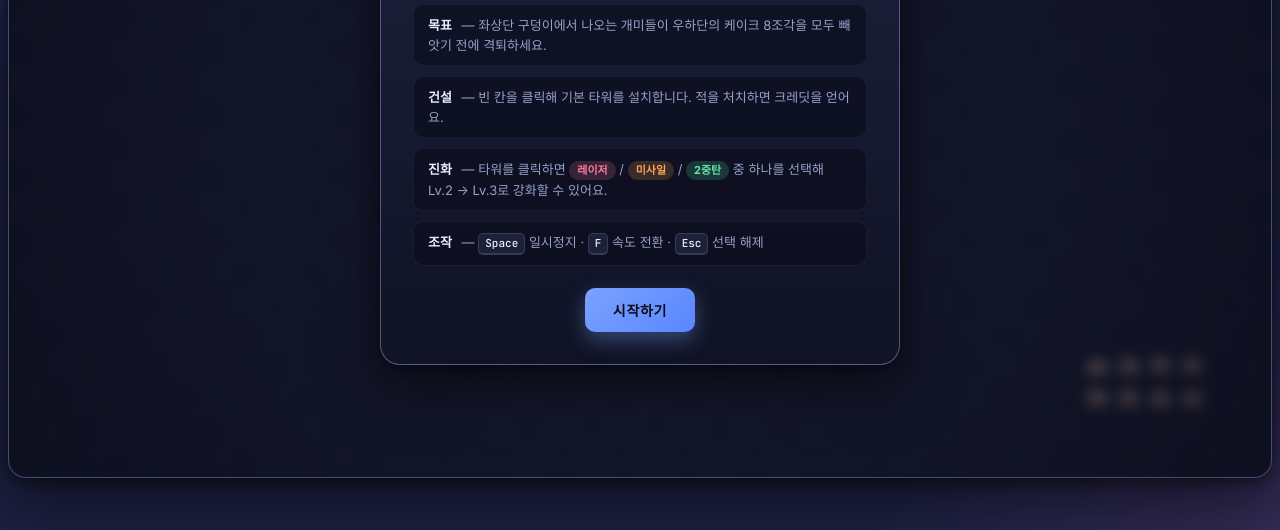
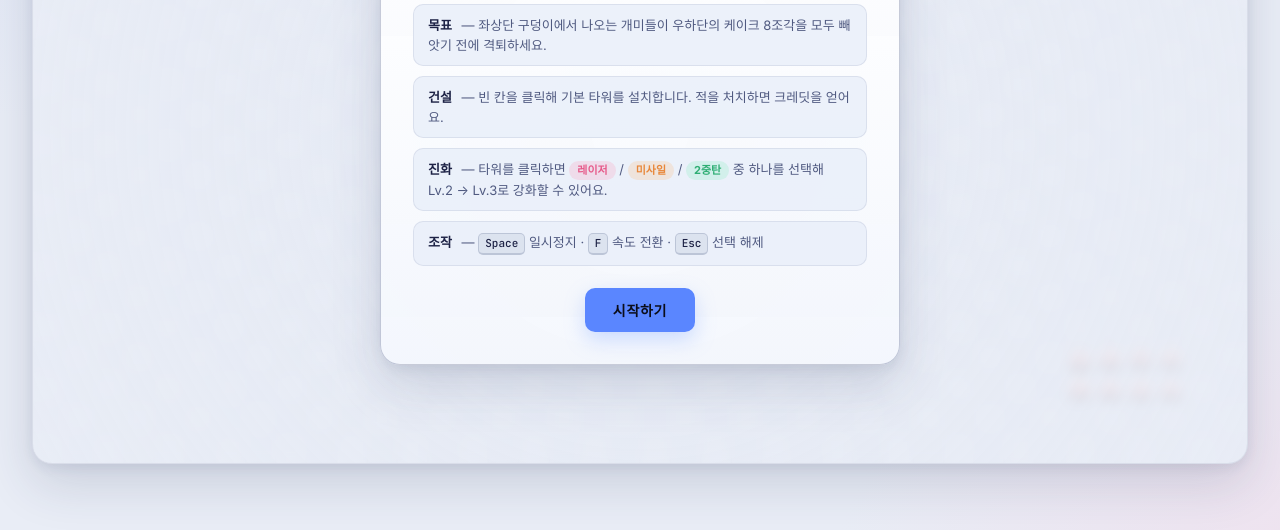
Before and after one commit to gogakaka/ant-cake-defense, a plain HTML site: page index.html in a window 1280 px wide. Shown: the part 270-800 px from the top of the page. Drawn offline with Linux system fonts and the light colour scheme.

Commit message:
Switch to light theme and add padding around the stage
Page padding grows from 8px to 32px so the game no longer presses against
the viewport edges. The whole palette inverts to a light tone: backgrounds
become near-white with soft blue mist behind the stage, HUD and popup cards
are now frosted white glass, canvas grid shifts to light blue-gray, and
text/border rgba values are rewritten for a light-on-dark-text surface.

```diff
--- a/src/constants.js
+++ b/src/constants.js
@@ -27,9 +27,9 @@ const CAKE_POSITIONS = [
 // Palette (canvas-side)
 // ============================================================
 const COLORS = {
-  gridLine: 'rgba(180, 195, 240, 0.08)',
-  gridEven: '#272c50',
-  gridOdd: '#2a2f55',
+  gridLine: 'rgba(60, 74, 120, 0.12)',
+  gridEven: '#dde3f0',
+  gridOdd: '#e4e9f3',
   nestRing: '#5a3c20',
   nestPit: '#1a0f08',
   cakeBase: '#f4c2c2',
@@ -38,11 +38,11 @@ const COLORS = {
   cakeCherry: '#d94a4a',
   antBody: '#2a1a0f',
   antAccent: '#6b3f1f',
-  pathPreview: 'rgba(255, 255, 255, 0.06)',
-  rangeOk: 'rgba(94, 230, 168, 0.18)',
-  rangeOkBorder: 'rgba(94, 230, 168, 0.6)',
-  rangeBad: 'rgba(255, 107, 107, 0.18)',
-  rangeBadBorder: 'rgba(255, 107, 107, 0.6)',
+  pathPreview: 'rgba(60, 74, 120, 0.06)',
+  rangeOk: 'rgba(47, 174, 116, 0.18)',
+  rangeOkBorder: 'rgba(47, 174, 116, 0.6)',
+  rangeBad: 'rgba(224, 88, 90, 0.18)',
+  rangeBadBorder: 'rgba(224, 88, 90, 0.6)',
 };
 
 // ============================================================
--- a/src/game.js
+++ b/src/game.js
@@ -392,7 +392,7 @@ class Game {
   render() {
     const ctx = this.ctx;
     ctx.save();
-    ctx.fillStyle = '#1e2244';
+    ctx.fillStyle = '#cfd6e4';
     ctx.fillRect(0, 0, W, H);
 
     if (this.shake > 0) {
@@ -555,7 +555,7 @@ class Game {
     if (!shortest) return;
     const ctx = this.ctx;
     ctx.save();
-    ctx.strokeStyle = 'rgba(255, 255, 255, 0.055)';
+    ctx.strokeStyle = 'rgba(60, 74, 120, 0.09)';
     ctx.lineWidth = 14;
     ctx.lineCap = 'round';
     ctx.lineJoin = 'round';
--- a/style.css
+++ b/style.css
@@ -1,21 +1,22 @@
 :root {
-  --bg-0: #1c2040;
-  --bg-1: #272b4d;
-  --bg-2: #30355c;
-  --panel: rgba(38, 43, 75, 0.85);
-  --panel-border: rgba(176, 190, 240, 0.22);
-  --panel-border-strong: rgba(176, 190, 240, 0.4);
-  --text: #e7ecff;
-  --text-dim: #96a1c7;
-  --text-mute: #6c7597;
-  --accent: #7aa2ff;
-  --gold: #ffc857;
-  --pink: #ff7aa0;
-  --orange: #ffa452;
-  --green: #5ee6a8;
-  --red: #ff6b6b;
-  --shadow-lg: 0 20px 60px rgba(0, 0, 0, 0.55), 0 4px 12px rgba(0, 0, 0, 0.4);
-  --shadow-md: 0 10px 30px rgba(0, 0, 0, 0.45);
+  --bg-0: #e9edf6;
+  --bg-1: #f3f5fb;
+  --bg-2: #ffffff;
+  --panel: rgba(255, 255, 255, 0.82);
+  --panel-solid: #ffffff;
+  --panel-border: rgba(60, 74, 120, 0.14);
+  --panel-border-strong: rgba(60, 74, 120, 0.28);
+  --text: #1e2346;
+  --text-dim: #505a80;
+  --text-mute: #7b84a6;
+  --accent: #5a86ff;
+  --gold: #d89530;
+  --pink: #e65a8a;
+  --orange: #e8873a;
+  --green: #2fae74;
+  --red: #e0585a;
+  --shadow-lg: 0 20px 50px rgba(40, 50, 90, 0.16), 0 4px 12px rgba(40, 50, 90, 0.08);
+  --shadow-md: 0 10px 26px rgba(40, 50, 90, 0.12);
 }
 
 * { box-sizing: border-box; }
@@ -25,8 +26,8 @@ html, body {
   padding: 0;
   height: 100%;
   background:
-    radial-gradient(1200px 800px at 20% -10%, #353a6a 0%, transparent 60%),
-    radial-gradient(1000px 700px at 110% 110%, #3e2f5c 0%, transparent 55%),
+    radial-gradient(1200px 800px at 20% -10%, #d8e0f5 0%, transparent 62%),
+    radial-gradient(1000px 700px at 110% 110%, #f0dfed 0%, transparent 58%),
     var(--bg-0);
   color: var(--text);
   font-family: 'Inter', 'Segoe UI', system-ui, -apple-system, sans-serif;
@@ -41,16 +42,16 @@ html, body {
   display: flex;
   align-items: center;
   justify-content: center;
-  padding: 8px;
+  padding: 32px;
 }
 
 #stage {
   position: relative;
   aspect-ratio: 1600 / 880;
   width: 100%;
-  max-width: calc((100vh - 16px) * 1600 / 880);
-  max-height: calc(100vh - 16px);
-  border-radius: 18px;
+  max-width: calc((100vh - 64px) * 1600 / 880);
+  max-height: calc(100vh - 64px);
+  border-radius: 20px;
   overflow: hidden;
   box-shadow: var(--shadow-lg);
   background: var(--bg-1);
@@ -78,7 +79,7 @@ html, body {
   gap: 10px;
   padding: 8px 12px;
   border-radius: 14px;
-  background: linear-gradient(180deg, rgba(27, 31, 56, 0.88), rgba(20, 23, 41, 0.82));
+  background: linear-gradient(180deg, rgba(255, 255, 255, 0.92), rgba(245, 247, 253, 0.88));
   backdrop-filter: blur(12px);
   -webkit-backdrop-filter: blur(12px);
   border: 1px solid var(--panel-border);
@@ -93,8 +94,8 @@ html, body {
   min-width: 96px;
   padding: 6px 14px;
   border-radius: 10px;
-  background: rgba(10, 12, 26, 0.55);
-  border: 1px solid rgba(148, 163, 220, 0.08);
+  background: rgba(234, 239, 250, 0.88);
+  border: 1px solid rgba(60, 74, 120, 0.1);
   transition: border-color 0.2s ease, background 0.2s ease;
 }
 
@@ -142,9 +143,9 @@ html, body {
   margin-top: 6px;
   height: 8px;
   border-radius: 4px;
-  background: rgba(10, 12, 26, 0.6);
+  background: rgba(234, 239, 250, 0.9);
   overflow: hidden;
-  border: 1px solid rgba(148, 163, 220, 0.08);
+  border: 1px solid rgba(60, 74, 120, 0.1);
 }
 
 .wave-bar-fill {
@@ -173,7 +174,7 @@ html, body {
   height: 42px;
   border-radius: 10px;
   border: 1px solid var(--panel-border);
-  background: rgba(10, 12, 26, 0.6);
+  background: rgba(234, 239, 250, 0.9);
   color: var(--text);
   cursor: pointer;
   display: flex;
@@ -188,15 +189,15 @@ html, body {
 .icon-btn svg { fill: currentColor; }
 
 .icon-btn:hover {
-  background: rgba(122, 162, 255, 0.18);
+  background: rgba(90, 134, 255, 0.14);
   border-color: var(--accent);
-  color: #fff;
+  color: var(--accent);
 }
 
 .icon-btn.active {
-  background: rgba(122, 162, 255, 0.25);
+  background: rgba(90, 134, 255, 0.2);
   border-color: var(--accent);
-  color: #fff;
+  color: var(--accent);
 }
 
 /* ============ Popup (placement/upgrade) ============ */
@@ -206,7 +207,7 @@ html, body {
   min-width: 260px;
   padding: 14px;
   border-radius: 14px;
-  background: linear-gradient(180deg, rgba(28, 32, 58, 0.96), rgba(19, 22, 40, 0.96));
+  background: linear-gradient(180deg, rgba(255, 255, 255, 0.98), rgba(246, 249, 254, 0.96));
   border: 1px solid var(--panel-border-strong);
   box-shadow: var(--shadow-lg);
   backdrop-filter: blur(14px);
@@ -229,7 +230,7 @@ html, body {
   transform: translateX(-50%) rotate(45deg);
   width: 12px;
   height: 12px;
-  background: rgba(28, 32, 58, 0.96);
+  background: rgba(255, 255, 255, 0.98);
   border-left: 1px solid var(--panel-border-strong);
   border-top: 1px solid var(--panel-border-strong);
 }
@@ -241,8 +242,8 @@ html, body {
   width: 26px;
   height: 26px;
   border-radius: 7px;
-  border: 1px solid rgba(148, 163, 220, 0.12);
-  background: rgba(10, 12, 26, 0.55);
+  border: 1px solid rgba(60, 74, 120, 0.14);
+  background: rgba(234, 239, 250, 0.88);
   color: var(--text-dim);
   cursor: pointer;
   display: flex;
@@ -275,7 +276,7 @@ html, body {
   padding: 10px;
   padding-right: 38px;
   border-radius: 10px;
-  background: rgba(10, 12, 26, 0.6);
+  background: rgba(234, 239, 250, 0.9);
   margin-bottom: 10px;
 }
 
@@ -283,7 +284,7 @@ html, body {
   width: 36px; height: 36px; border-radius: 8px;
   display: flex; align-items: center; justify-content: center;
   font-size: 18px;
-  background: rgba(255,255,255,0.05);
+  background: rgba(90, 134, 255, 0.1);
 }
 
 .tower-stats {
@@ -296,8 +297,8 @@ html, body {
 .tower-stat {
   padding: 6px 8px;
   border-radius: 8px;
-  background: rgba(10, 12, 26, 0.5);
-  border: 1px solid rgba(148, 163, 220, 0.08);
+  background: rgba(234, 239, 250, 0.85);
+  border: 1px solid rgba(60, 74, 120, 0.1);
   text-align: center;
 }
 
@@ -326,7 +327,7 @@ html, body {
   padding: 10px 10px;
   border-radius: 10px;
   border: 1px solid var(--panel-border);
-  background: rgba(10, 12, 26, 0.6);
+  background: rgba(234, 239, 250, 0.9);
   color: var(--text);
   cursor: pointer;
   text-align: left;
@@ -366,7 +367,7 @@ html, body {
   border-radius: 6px;
   display: flex; align-items: center; justify-content: center;
   font-size: 13px;
-  background: rgba(255,255,255,0.05);
+  background: rgba(90, 134, 255, 0.1);
 }
 
 .upgrade-btn .u-cost {
@@ -409,7 +410,7 @@ html, body {
   display: flex;
   align-items: center;
   justify-content: center;
-  background: radial-gradient(circle at center, rgba(11, 13, 26, 0.55), rgba(11, 13, 26, 0.9));
+  background: radial-gradient(circle at center, rgba(233, 237, 246, 0.65), rgba(233, 237, 246, 0.9));
   backdrop-filter: blur(6px);
   -webkit-backdrop-filter: blur(6px);
   animation: fadeIn 0.25s ease;
@@ -427,7 +428,7 @@ html, body {
   max-width: 90%;
   padding: 32px;
   border-radius: 20px;
-  background: linear-gradient(180deg, rgba(28, 32, 58, 0.96), rgba(17, 20, 38, 0.96));
+  background: linear-gradient(180deg, rgba(255, 255, 255, 0.98), rgba(244, 247, 253, 0.96));
   border: 1px solid var(--panel-border-strong);
   box-shadow: var(--shadow-lg);
   text-align: center;
@@ -487,8 +488,8 @@ html, body {
 .rule {
   padding: 10px 14px;
   border-radius: 10px;
-  background: rgba(10, 12, 26, 0.55);
-  border: 1px solid rgba(148, 163, 220, 0.08);
+  background: rgba(234, 239, 250, 0.88);
+  border: 1px solid rgba(60, 74, 120, 0.1);
   font-size: 13px;
   line-height: 1.55;
   color: var(--text-dim);
@@ -516,8 +517,8 @@ kbd {
   display: inline-block;
   padding: 1px 6px;
   border-radius: 5px;
-  background: rgba(148, 163, 220, 0.12);
-  border: 1px solid rgba(148, 163, 220, 0.2);
+  background: rgba(60, 74, 120, 0.08);
+  border: 1px solid rgba(60, 74, 120, 0.2);
   border-bottom-width: 2px;
   font-family: 'JetBrains Mono', monospace;
   font-size: 11px;
@@ -551,8 +552,8 @@ kbd {
 .overlay-stats .stat {
   padding: 10px 16px;
   border-radius: 10px;
-  background: rgba(10, 12, 26, 0.55);
-  border: 1px solid rgba(148, 163, 220, 0.08);
+  background: rgba(234, 239, 250, 0.88);
+  border: 1px solid rgba(60, 74, 120, 0.1);
   min-width: 90px;
 }
 
```
